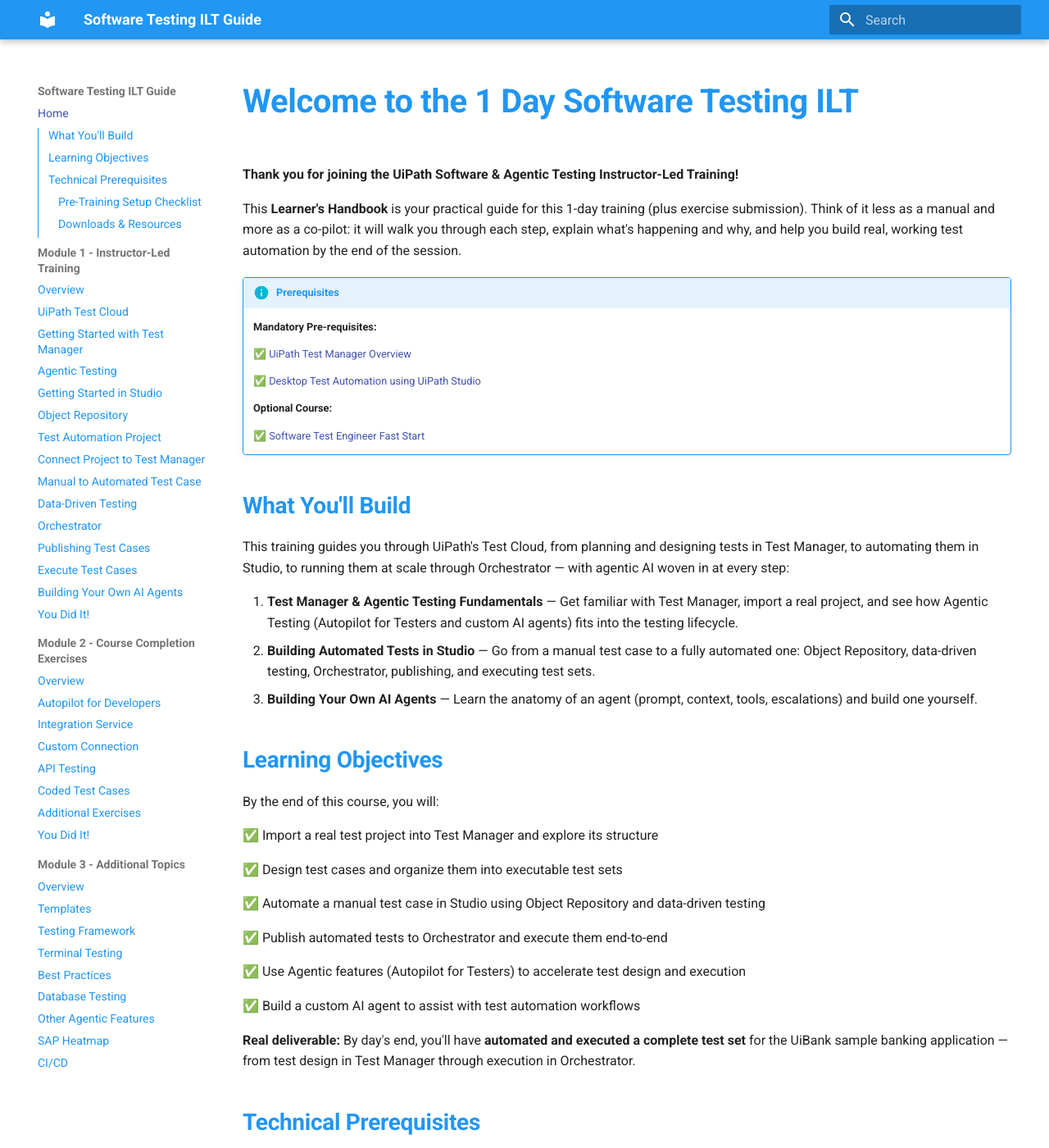
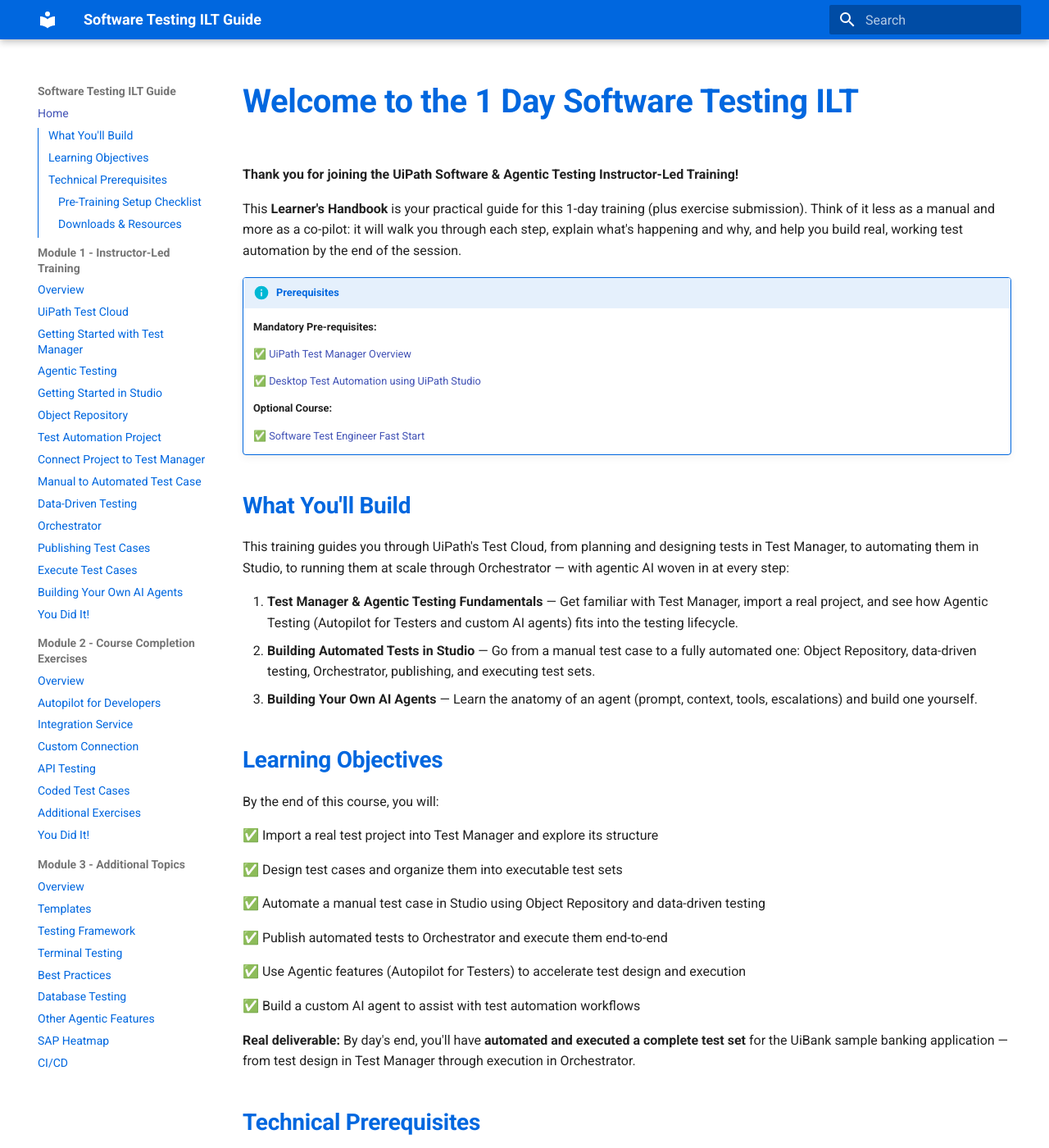
Before and after one commit to MeeraKay/software-testing-ilt-guide, an MkDocs documentation site: the page built from docs/index.md, in a window 1280 px wide and 1400 px high. Shown: the whole window at 82% size. Built offline with MkDocs 1.6.1 and Material for MkDocs 9.7.7, drawn with Linux system fonts in a browser that asks for light colours.

Commit message:
Update theme colors to match UiPath brand palette
Replace generic blue (#2196F3) with UiPath Science Blue (#0067DF) as
primary color and add Pomegranate (#FA4616) as accent color. UI-only
change, no content modified.

Co-Authored-By: Claude Sonnet 5 <noreply@anthropic.com>

```diff
--- a/docs/assets/css/custom.css
+++ b/docs/assets/css/custom.css
@@ -1,19 +1,20 @@
-/* Primary blue theme color - #2196F3 */
+/* UiPath brand colors - Science Blue #0067DF, Pomegranate #FA4616, White #FFFFFF */
 :root {
-  --primary-blue: #2196F3;
-  --light-bg: #E3F2FD;
+  --primary-blue: #0067DF;
+  --accent-orange: #FA4616;
+  --light-bg: #E5F0FC;
 }
 
 /* Light mode */
 [data-md-color-scheme="light"] {
   --md-primary-fg-color: var(--primary-blue);
-  --md-accent-fg-color: var(--primary-blue);
+  --md-accent-fg-color: var(--accent-orange);
 }
 
 /* Dark mode */
 [data-md-color-scheme="dark"] {
-  --md-primary-fg-color: #64B5F6;
-  --md-accent-fg-color: #64B5F6;
+  --md-primary-fg-color: #4D9DE8;
+  --md-accent-fg-color: #FF7A54;
 }
 
 /* Consistent header hierarchy - single blue, varied sizes */
@@ -67,8 +68,8 @@ code {
 }
 
 [data-md-color-scheme="dark"] code {
-  background-color: rgba(33, 150, 243, 0.1);
-  color: #64B5F6;
+  background-color: rgba(0, 103, 223, 0.1);
+  color: #4D9DE8;
 }
 
 /* Buttons and interactive elements */
@@ -131,8 +132,8 @@ th {
 }
 
 [data-md-color-scheme="dark"] th {
-  background-color: rgba(33, 150, 243, 0.1);
-  color: #64B5F6;
+  background-color: rgba(0, 103, 223, 0.1);
+  color: #4D9DE8;
 }
 
 /* Accent boxes */
@@ -149,8 +150,8 @@ th {
 
 [data-md-color-scheme="dark"] .md-typeset .admonition.info > .admonition-title,
 [data-md-color-scheme="dark"] .md-typeset details.info > summary {
-  background-color: rgba(33, 150, 243, 0.1);
-  color: #64B5F6;
+  background-color: rgba(0, 103, 223, 0.1);
+  color: #4D9DE8;
 }
 
 /* Image styling - clean, integrated with shadow effect */
```
